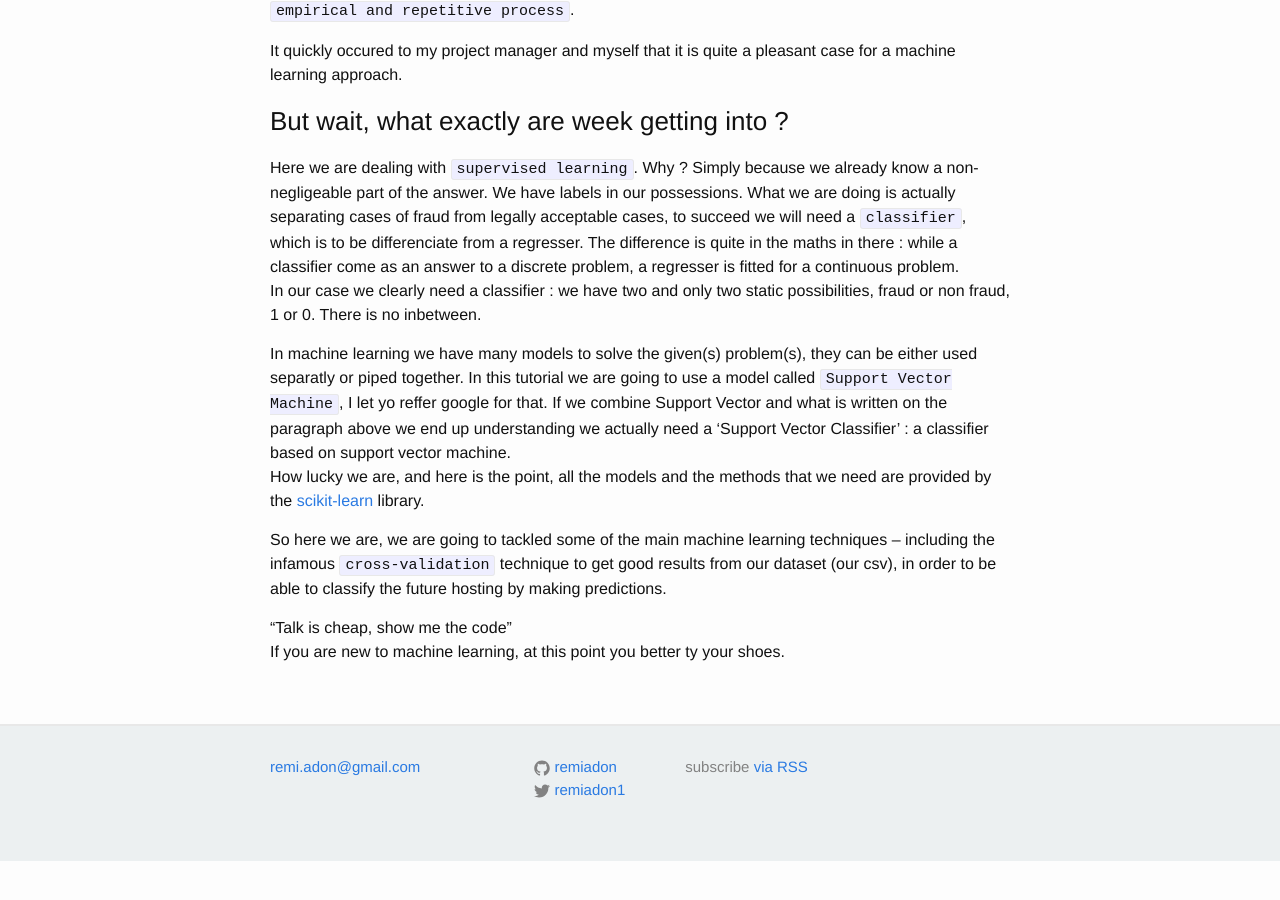
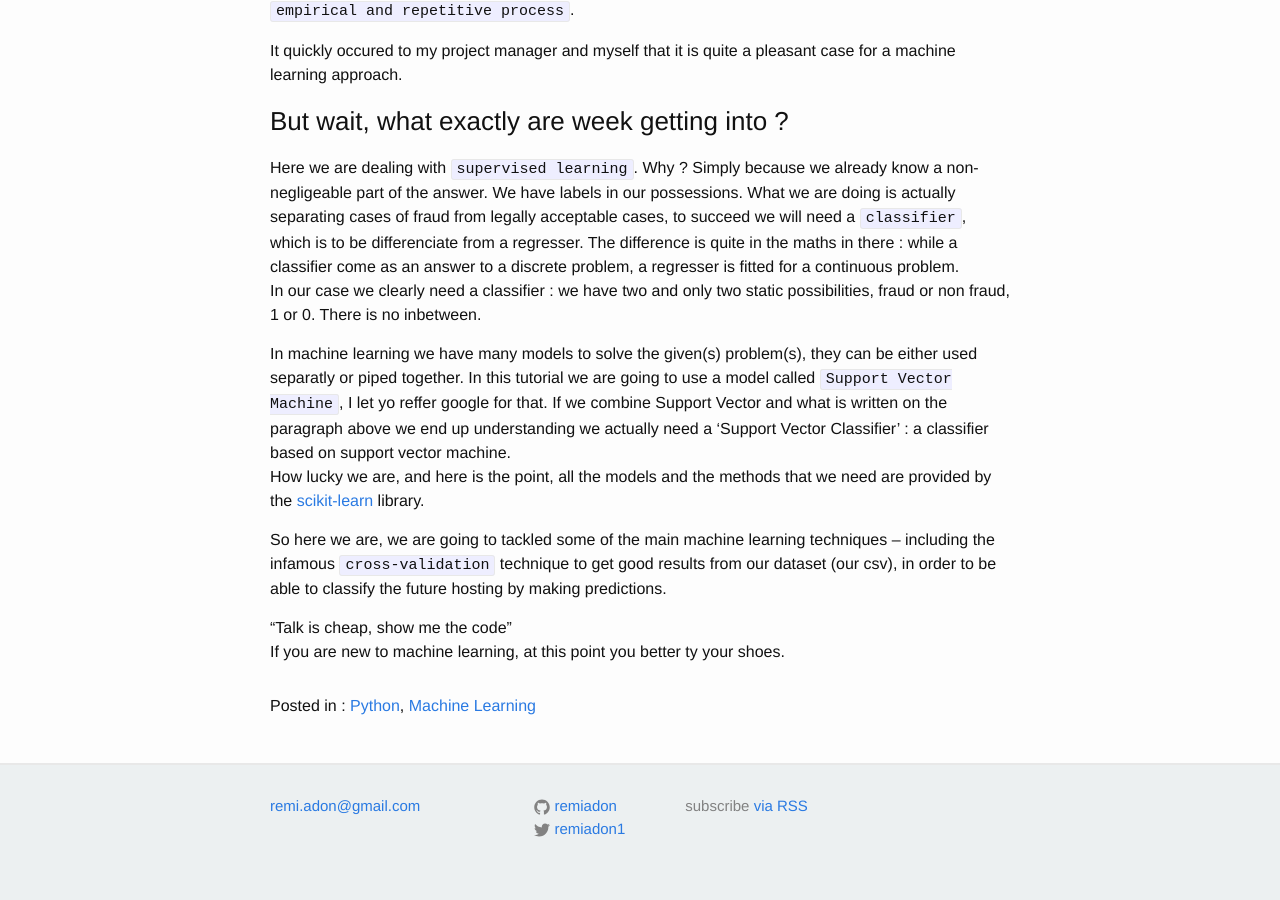
Before and after one commit to remiadon/remiadon.github.io, a Jekyll site: the page built from _posts/2015-07-06-fraud-detection-with-scikit.md, in a window 1280 px wide and 900 px high, scrolled down 664 px. Built offline with Jekyll 4.4.1, drawn with Linux system fonts in a browser that asks for light colours; comment, search, counter and statistics services are not loaded; before the commit the page ends 1525 px from its top, so only the background shows below that.

Commit message:
tags, not fonctionnal yet

```diff
--- /dev/null
+++ b/_data/tags.yml
@@ -0,0 +1,4 @@
+- slug: machine-learning
+  name: Machine Learning
+- slug: python
+  name: Python
--- a/_layouts/post.html
+++ b/_layouts/post.html
@@ -2,6 +2,24 @@
 layout: default
 comments: true
 ---
+
+{% assign post = page %}
+	{% if post.tags.size > 0 %}
+	    {% capture tags_content %}Posted in {% if post.tags.size == 1 %}<i class="fa fa-tag"></i>{% else %}<i class="fa fa-tags"></i>{% endif %}: {% endcapture %}
+	    {% for post_tag in post.tags %}
+	        {% for data_tag in site.data.tags %}
+	            {% if data_tag.slug == post_tag %}
+	                {% assign tag = data_tag %}
+	            {% endif %}
+	        {% endfor %}
+	        {% if tag %}
+	            {% capture tags_content_temp %}{{ tags_content }}<a href="/_site/tag/{{ tag.slug }}/">{{ tag.name }}</a>{% if forloop.last == false %}, {% endif %}{% endcapture %}
+	            {% assign tags_content = tags_content_temp %}
+	        {% endif %}
+	    {% endfor %}
+	{% else %}
+	    {% assign tags_content = '' %}
+	{% endif %}
 <div class="post">
 
   <header class="post-header">
@@ -12,6 +30,9 @@ comments: true
   <article class="post-content">
 	{{ content }}
   </article>
+
+
+  <p id="post-meta">{{ tags_content }}</p>
 
   <div id="disqus_thread"></div>
 	<script type="text/javascript">
--- a/_posts/2015-07-06-fraud-detection-with-scikit.md
+++ b/_posts/2015-07-06-fraud-detection-with-scikit.md
@@ -3,7 +3,7 @@ layout: post
 title:  "fraud detection with scikit"
 date:   2015-06-07
 categories: jekyll python
-tags: -machine
+tags: [python, machine-learning]
 ---
 
 <h2>Introdiction</h2>
```
Also changed, not shown: _layouts/blog_by_tag.html (added, +10 -0 lines).
